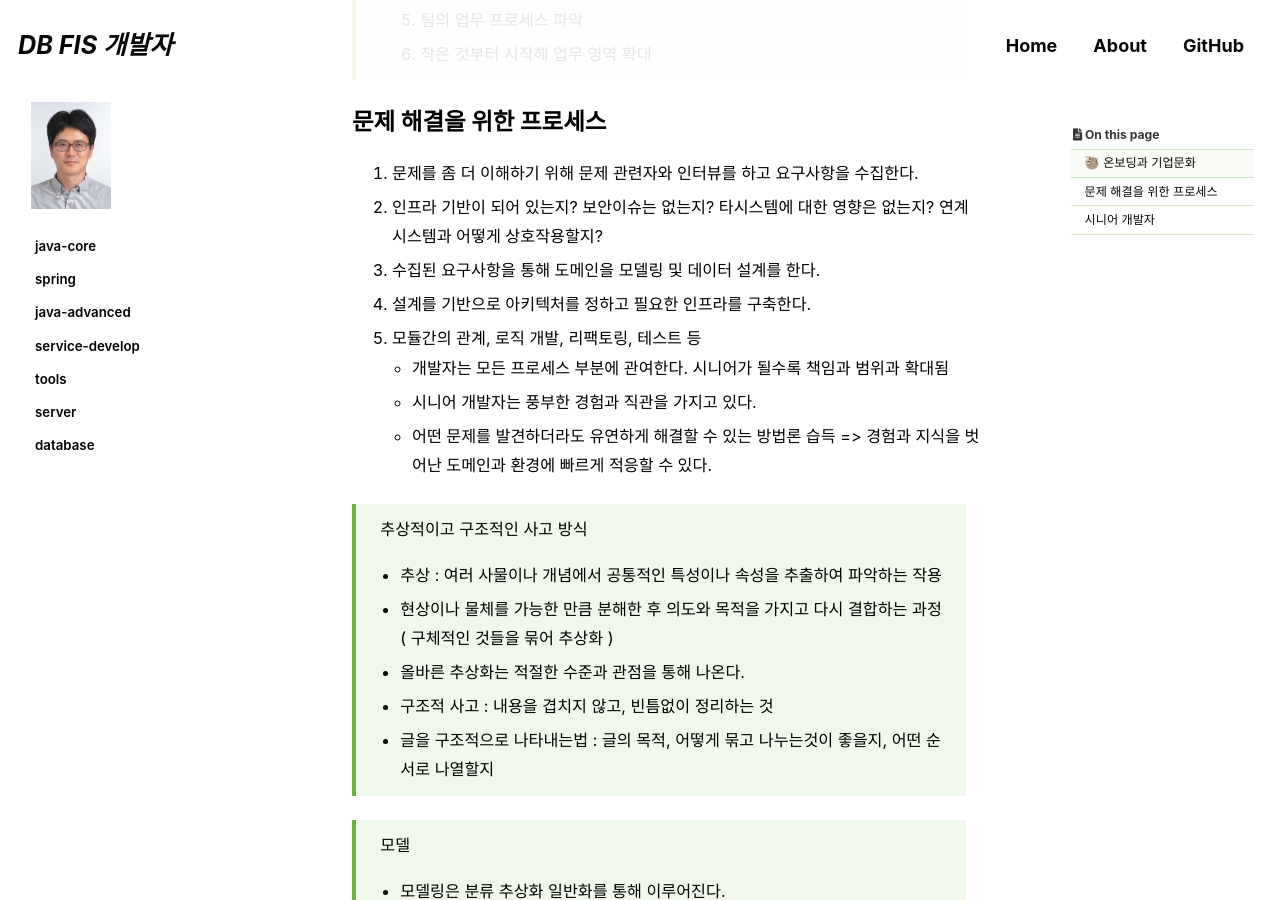
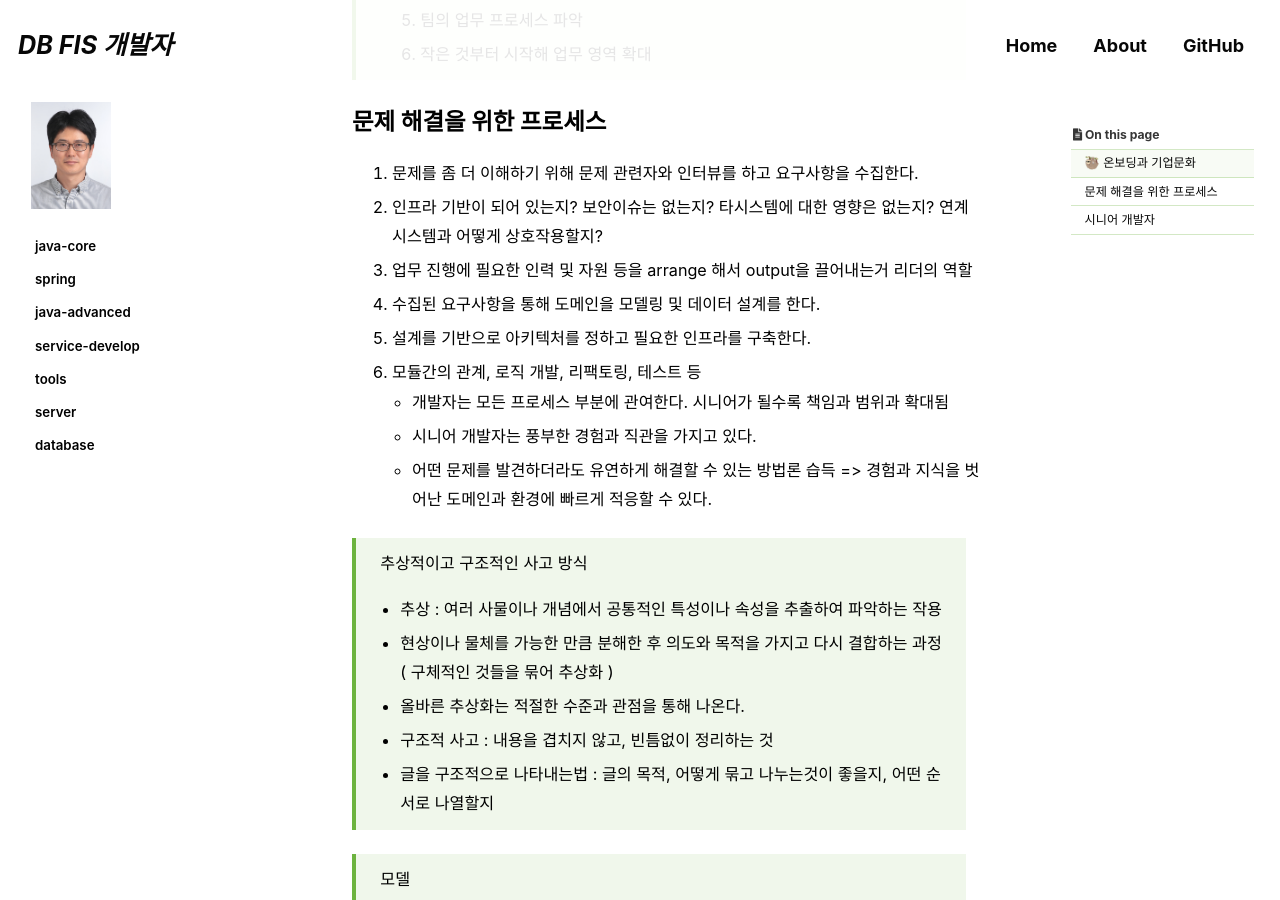
Before and after one commit to 190726/190726.github.io, a Jekyll site: the page built from _posts/2023-11-11-onboarding.md, in a window 1280 px wide and 900 px high, scrolled down 794 px. Built offline with Jekyll 4.4.1, drawn with Linux system fonts in a browser that asks for light colours; cached includes are drawn as plain includes; some web fonts are replaced; comment, search, counter and statistics services are not loaded.

Commit message:
Update 2023-11-11-onboarding.md

```diff
--- a/_posts/2023-11-11-onboarding.md
+++ b/_posts/2023-11-11-onboarding.md
@@ -37,9 +37,10 @@ last_modified_at: 2023-11-11
 ## 문제 해결을 위한 프로세스
   1. 문제를 좀 더 이해하기 위해 문제 관련자와 인터뷰를 하고 요구사항을 수집한다.
   2. 인프라 기반이 되어 있는지? 보안이슈는 없는지? 타시스템에 대한 영향은 없는지? 연계시스템과 어떻게 상호작용할지?
-  3. 수집된 요구사항을 통해 도메인을 모델링 및 데이터 설계를 한다.
-  4. 설계를 기반으로 아키텍처를 정하고 필요한 인프라를 구축한다.
-  5. 모듈간의 관계, 로직 개발, 리팩토링, 테스트 등
+  3. 업무 진행에 필요한 인력 및 자원 등을 arrange 해서 output을 끌어내는거 리더의 역할
+  4. 수집된 요구사항을 통해 도메인을 모델링 및 데이터 설계를 한다.
+  5. 설계를 기반으로 아키텍처를 정하고 필요한 인프라를 구축한다.
+  6. 모듈간의 관계, 로직 개발, 리팩토링, 테스트 등
 - 개발자는 모든 프로세스 부분에 관여한다. 시니어가 될수록 책임과 범위과 확대됨
 - 시니어 개발자는 풍부한 경험과 직관을 가지고 있다.
 - 어떤 문제를 발견하더라도 유연하게 해결할 수 있는 방법론 습득 => 경험과 지식을 벗어난 도메인과 환경에 빠르게 적응할 수 있다.
```
